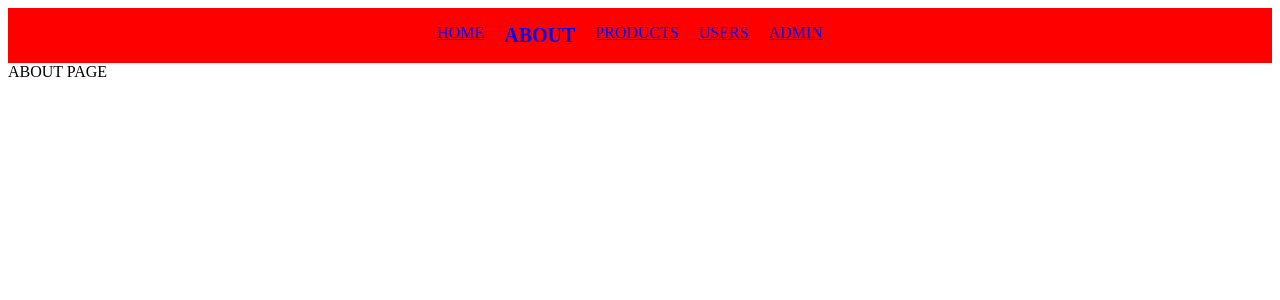
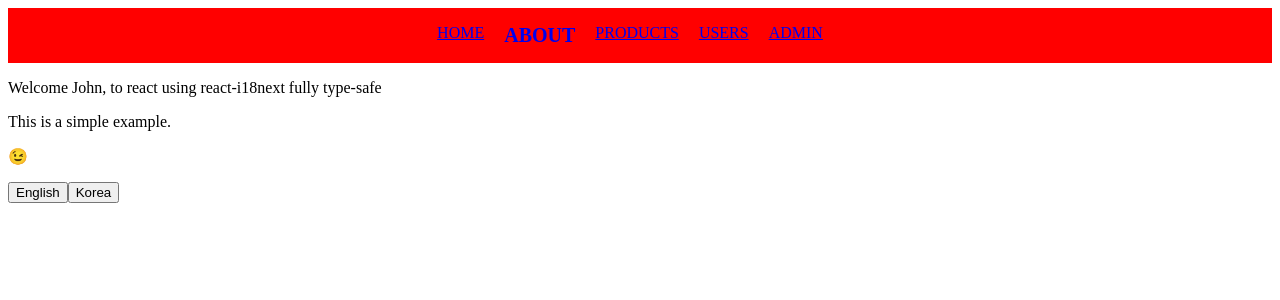
Before and after one commit to minu-ha/webpack-boilerplate, a React app: page /about in a window 1280 px wide. Shown: the top 300 px of the page. Built offline with nearby package versions, Linux system fonts and the light colour scheme.

Commit message:
i18n 라이브러리 사용한 다국어처리 프로토타입

```diff
--- a/package.json
+++ b/package.json
@@ -12,6 +12,7 @@
     "@tanstack/react-query-devtools": "^4.20.4",
     "axios": "^1.2.2",
     "i18next": "^22.4.7",
+    "i18next-browser-languagedetector": "^7.0.1",
     "json-server": "^0.17.1",
     "react": "^18.2.0",
     "react-dom": "^18.2.0",
--- a/src/App.tsx
+++ b/src/App.tsx
@@ -3,6 +3,8 @@ import React from 'react';
 import { QueryClient, QueryClientProvider } from '@tanstack/react-query';
 import { ReactQueryDevtools } from '@tanstack/react-query-devtools';
 import Routing from './routes/Routing';
+
+import 'util/translation/config';
 
 const queryClient = new QueryClient({
   defaultOptions: {
--- a/src/index.tsx
+++ b/src/index.tsx
@@ -1,5 +1,6 @@
 import { createRoot } from 'react-dom/client';
 import { BrowserRouter } from 'react-router-dom';
+
 import App from './App';
 
 createRoot(document.getElementById('root') as HTMLElement).render(
--- a/src/pages/about/index.tsx
+++ b/src/pages/about/index.tsx
@@ -1,7 +1,40 @@
 import React, { FC } from 'react';
+import { useTranslation } from 'react-i18next';
+
+interface Language {
+  [key: string]: {
+    nativeName: string;
+  };
+}
+
+const languages: Language = {
+  en: { nativeName: 'English' },
+  kr: { nativeName: 'Korea' },
+};
 
 const Index: FC = () => {
-  return <div>ABOUT PAGE</div>;
+  const { t, i18n } = useTranslation();
+
+  return (
+    <>
+      <div>
+        <p>{t('title', { name: 'John' })}</p>
+        <p>{t('description.part1')}</p>
+        <p>{t('description.part2')}</p>
+      </div>
+      <div>
+        {Object.keys(languages).map(language => (
+          <button
+            key={language}
+            type={'submit'}
+            onClick={() => i18n.changeLanguage(language)}
+          >
+            {languages[language].nativeName}
+          </button>
+        ))}
+      </div>
+    </>
+  );
 };
 
 export default Index;
--- /dev/null
+++ b/src/util/translation/config.ts
@@ -0,0 +1,21 @@
+import i18next from 'i18next';
+import LanguageDetector from 'i18next-browser-languagedetector';
+import { initReactI18next } from 'react-i18next';
+import EN from './en/translation.json';
+import KR from './kr/translation.json';
+
+// eslint-disable-next-line import/no-named-as-default-member
+i18next
+  .use(LanguageDetector)
+  .use(initReactI18next)
+  .init({
+    debug: true,
+    resources: {
+      en: {
+        translation: EN,
+      },
+      kr: {
+        translation: KR,
+      },
+    },
+  });
--- /dev/null
+++ b/src/util/translation/en/translation.json
@@ -0,0 +1,7 @@
+{
+  "title": "Welcome {{name}}, to react using react-i18next fully type-safe",
+  "description": {
+    "part1": "This is a simple example.",
+    "part2": "😉"
+  }
+}
--- /dev/null
+++ b/src/util/translation/kr/translation.json
@@ -0,0 +1,7 @@
+{
+  "title": "안녕하세요 {{name}}, to react using react-i18next fully type-safe",
+  "description": {
+    "part1": "간단한 샘플입니다.",
+    "part2": "😉"
+  }
+}
```
Also changed, not shown: src/routes/Routing.tsx (+0 -21 lines), 1 other file (tests, documents, lock files or other folders).
